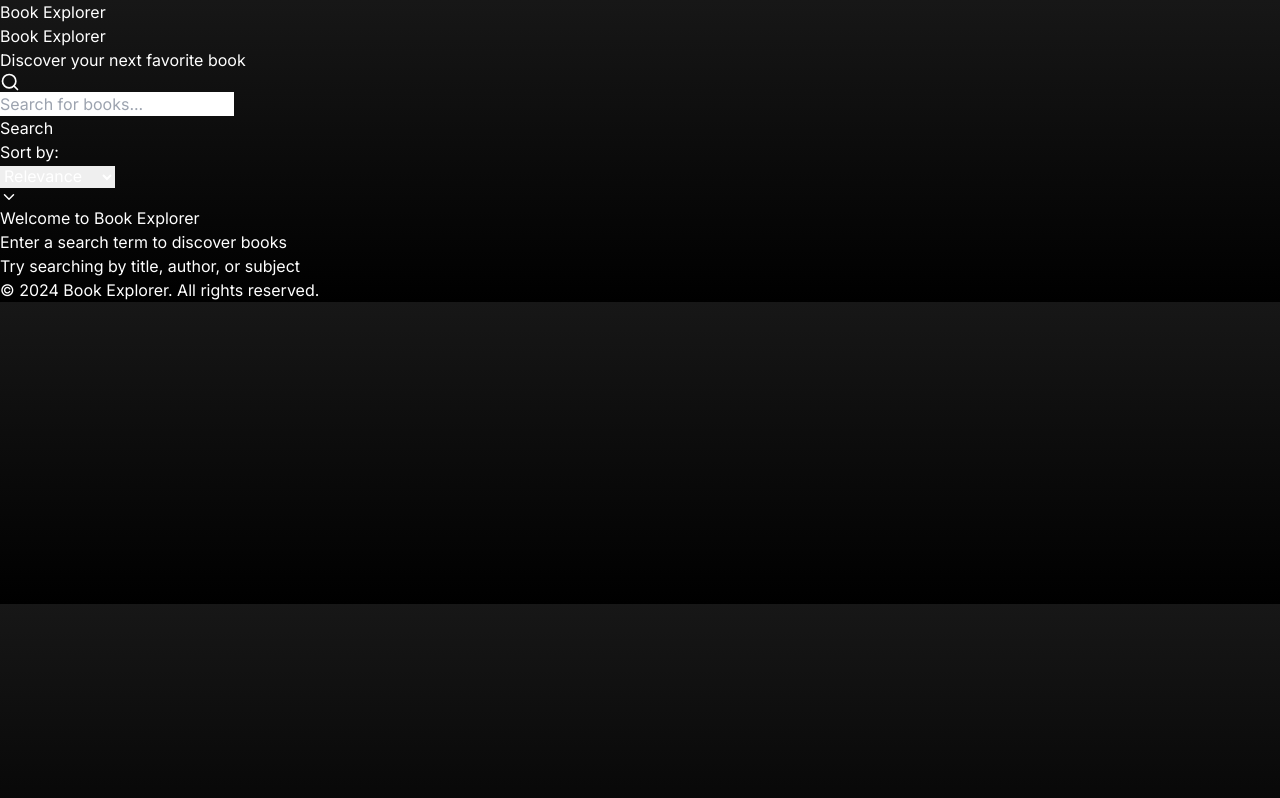
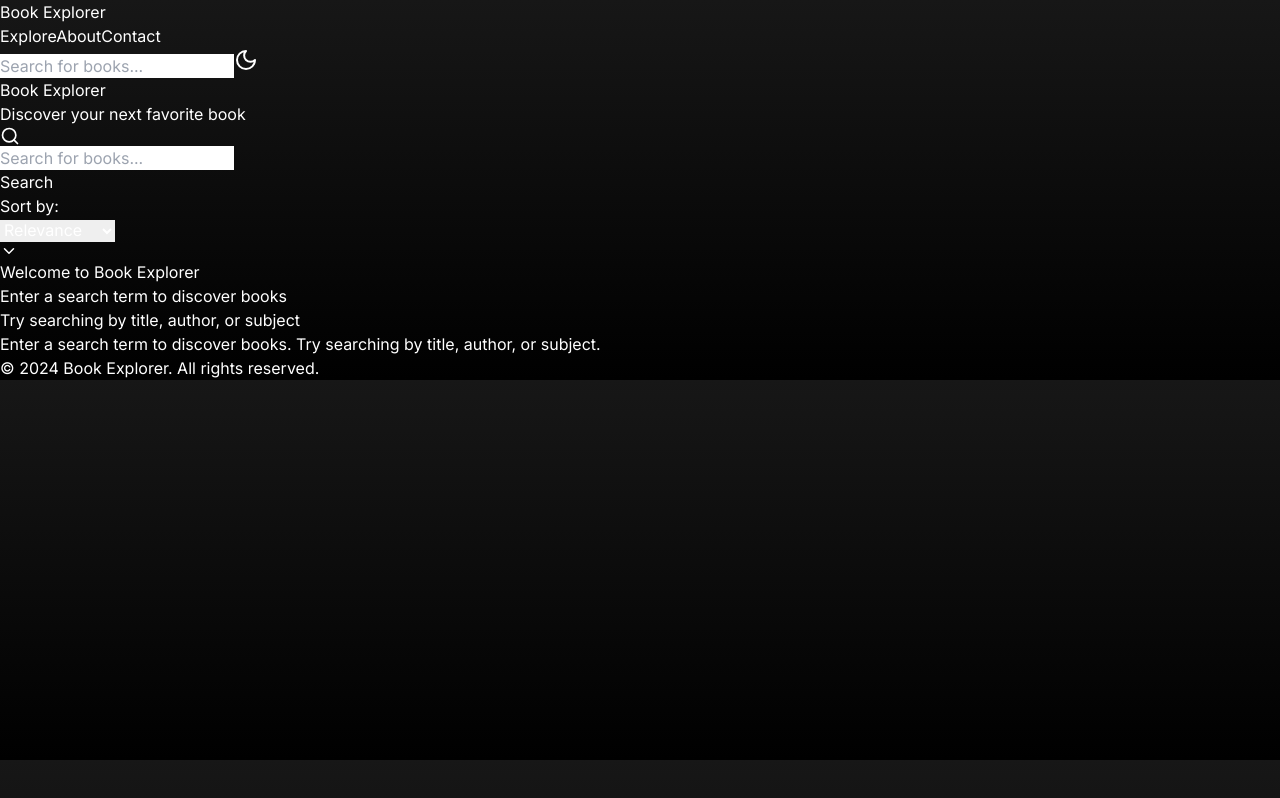
Before and after one commit to qich3n/book-explorer, a Next.js app: page / in a window 1280 px wide. Built offline with nearby package versions, Linux system fonts and the light colour scheme.

Commit message:
fixed bugs, updated colorway, need to work on light/dark mode, new pages, and navbar

```diff
--- a/src/app/layout.tsx
+++ b/src/app/layout.tsx
@@ -1,6 +1,7 @@
 import type { Metadata } from 'next';
 import { Inter } from 'next/font/google';
 import './globals.css';
+import Header from '../components/Header';
 
 const inter = Inter({ subsets: ['latin'] });
 
@@ -16,24 +17,17 @@ export default function RootLayout({
 }) {
   return (
     <html lang="en">
-      <body className={`${inter.className} min-h-screen flex flex-col`}>
+      <body
+        className={`${inter.className} min-h-screen flex flex-col bg-gradient-to-b from-gray-900 via-gray-800 to-black text-gray-200`}
+      >
         {/* Global Header */}
-        <header className="bg-black/80 text-white py-4">
-          <div className="max-w-7xl mx-auto px-4 flex items-center justify-between">
-            <h1 className="font-bold text-xl">Book Explorer</h1>
-            <nav>
-              {/* Example: Add nav links if needed */}
-              {/* <a href="#" className="mr-4">Home</a> */}
-              {/* <a href="#" className="mr-4">About</a> */}
-            </nav>
-          </div>
-        </header>
+        <Header />
 
         {/* Main Content */}
-        <main className="flex-1">{children}</main>
+        <main className="flex-1 max-w-7xl mx-auto px-4 py-10">{children}</main>
 
         {/* Global Footer */}
-        <footer className="bg-black/80 text-gray-300 py-4 mt-auto">
+        <footer className="bg-black/90 text-gray-400 py-4 mt-auto">
           <div className="max-w-7xl mx-auto px-4 text-center">
             © {new Date().getFullYear()} Book Explorer. All rights reserved.
           </div>
--- a/src/app/page.tsx
+++ b/src/app/page.tsx
@@ -10,29 +10,29 @@ export default function Home() {
   const [sortOption, setSortOption] = useState('relevance');
 
   return (
-    <main className="max-w-5xl mx-auto px-4 py-10">
+    <main>
       {/* Hero Section */}
       <section className="text-center mb-12">
         <h2
           className="
             text-5xl md:text-6xl font-extrabold
             text-transparent bg-clip-text
-            bg-gradient-to-r from-indigo-400 to-purple-500
+            bg-gradient-to-r from-purple-400 to-indigo-500
             mb-4
           "
         >
           Book Explorer
         </h2>
-        <p className="text-gray-300 text-lg md:text-xl">
+        <p className="text-gray-400 text-lg md:text-xl">
           Discover your next favorite book
         </p>
       </section>
 
-      {/* Search & Sort Container */}
+      {/* Search & Sort Section */}
       <section
         className="
-          bg-white/5 backdrop-blur-sm rounded-xl border border-white/10
-          shadow-md p-6 mb-8
+          bg-gray-800/80 rounded-xl border border-gray-700
+          shadow-lg p-6 mb-8
         "
       >
         <div className="flex flex-col md:flex-row items-center md:justify-between gap-4">
@@ -48,15 +48,21 @@ export default function Home() {
       {/* Book List Section */}
       <section
         className="
-          bg-white/5 backdrop-blur-sm rounded-xl border border-white/10
-          shadow-md p-6
+          bg-gray-800/80 rounded-xl border border-gray-700
+          shadow-lg p-6
         "
       >
-        <BookList
-          searchQuery={searchQuery}
-          sortOption={sortOption}
-        />
+        <BookList searchQuery={searchQuery} sortOption={sortOption} />
       </section>
+
+      {/* Placeholder for Empty Search */}
+      {!searchQuery && (
+        <section className="text-center mt-10">
+          <p className="text-gray-400 text-md md:text-lg">
+            Enter a search term to discover books. Try searching by title, author, or subject.
+          </p>
+        </section>
+      )}
     </main>
   );
 }
--- /dev/null
+++ b/src/components/Header.tsx
@@ -0,0 +1,56 @@
+"use client";
+
+import Link from 'next/link';
+import { useState } from 'react';
+import { MoonIcon, SunIcon } from 'lucide-react';
+
+export default function Header() {
+  const [darkMode, setDarkMode] = useState(true);
+
+  const toggleDarkMode = () => setDarkMode(!darkMode);
+
+  return (
+    <header className="bg-gray-900 text-white shadow-md border-b border-gray-700">
+      <div className="max-w-7xl mx-auto px-4 py-4 flex items-center justify-between">
+        {/* Logo/Title */}
+        <h1 className="font-extrabold text-2xl tracking-tight">
+          <Link href="/" className="hover:opacity-90">
+            Book Explorer
+          </Link>
+        </h1>
+
+        {/* Navigation */}
+        <nav className="hidden md:flex space-x-6">
+          <Link href="/explore" className="hover:text-gray-300">
+            Explore
+          </Link>
+          <Link href="/about" className="hover:text-gray-300">
+            About
+          </Link>
+          <Link href="/contact" className="hover:text-gray-300">
+            Contact
+          </Link>
+        </nav>
+
+        {/* Search and Dark Mode Toggle */}
+        <div className="flex items-center space-x-4">
+          {/* Search Bar */}
+          <input
+            type="text"
+            placeholder="Search for books..."
+            className="hidden md:block px-4 py-2 rounded-full bg-gray-800 text-gray-300 placeholder-gray-500 focus:outline-none focus:ring-2 focus:ring-blue-500"
+          />
+
+          {/* Dark Mode Toggle */}
+          <button
+            onClick={toggleDarkMode}
+            className="hover:text-gray-300"
+            aria-label="Toggle Dark Mode"
+          >
+            {darkMode ? <MoonIcon size={24} /> : <SunIcon size={24} />}
+          </button>
+        </div>
+      </div>
+    </header>
+  );
+}
```
